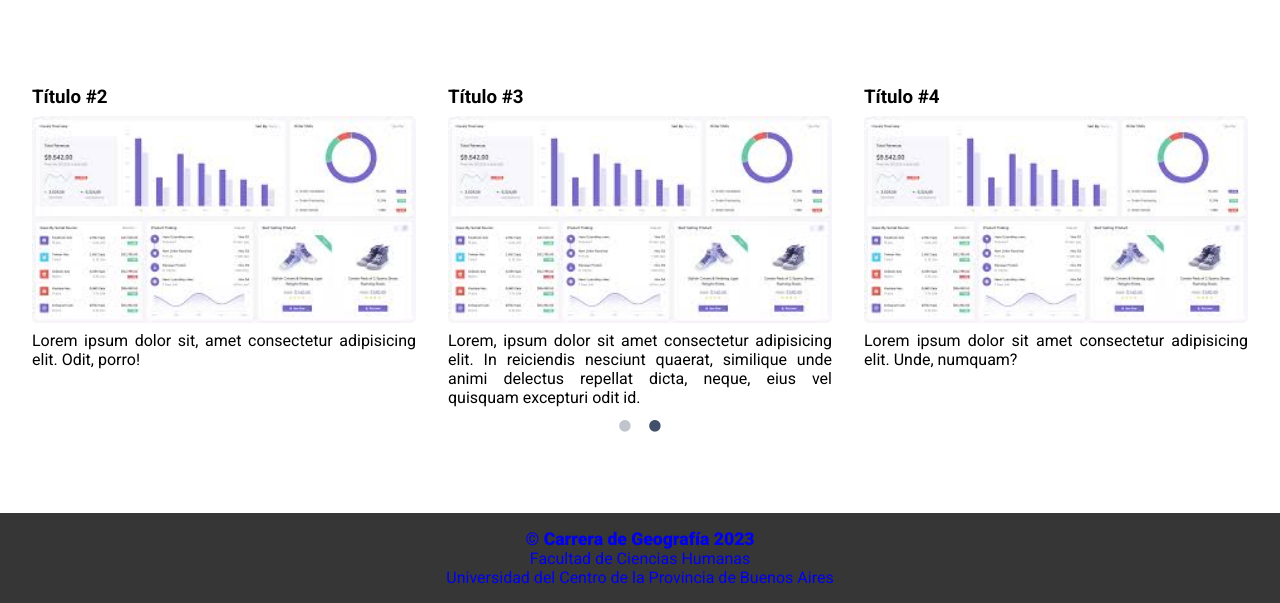
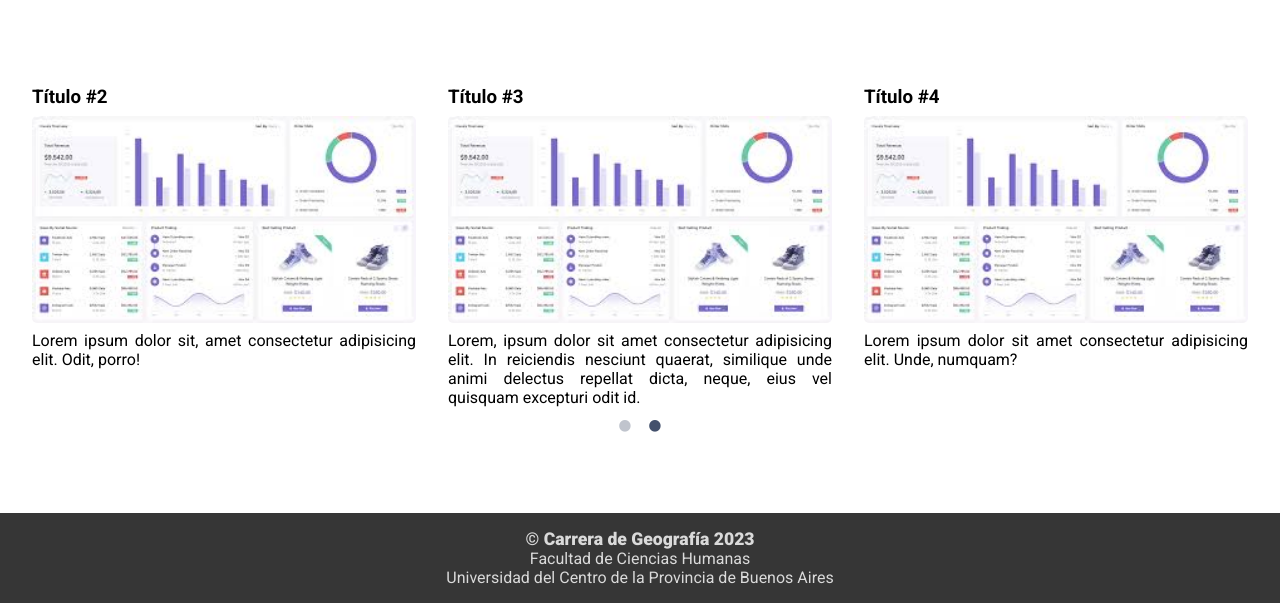
Before and after one commit to MOrtmann90/web-geo-dash, a plain HTML site: page index.html in a window 1280 px wide. Shown: the part 197-800 px from the top of the page. Drawn offline with nearby package versions, Linux system fonts and the light colour scheme.

Commit message:
minor fixes

```diff
--- a/src/main.css
+++ b/src/main.css
@@ -218,7 +218,7 @@ footer a {
   display: block;
 }
 
-footer a:visited {
+footer a:visited, footer a:link  {
   color: var(--sec-font-color);
 }
 
```
